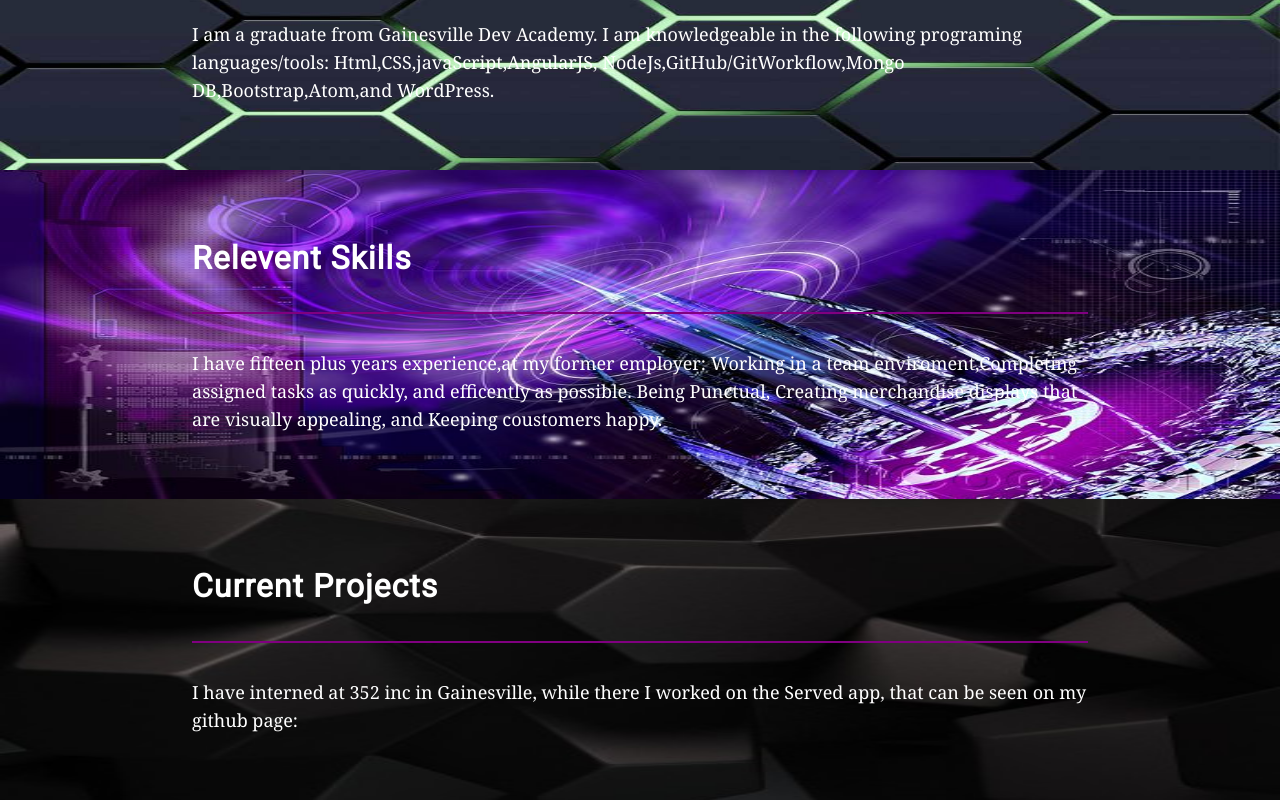
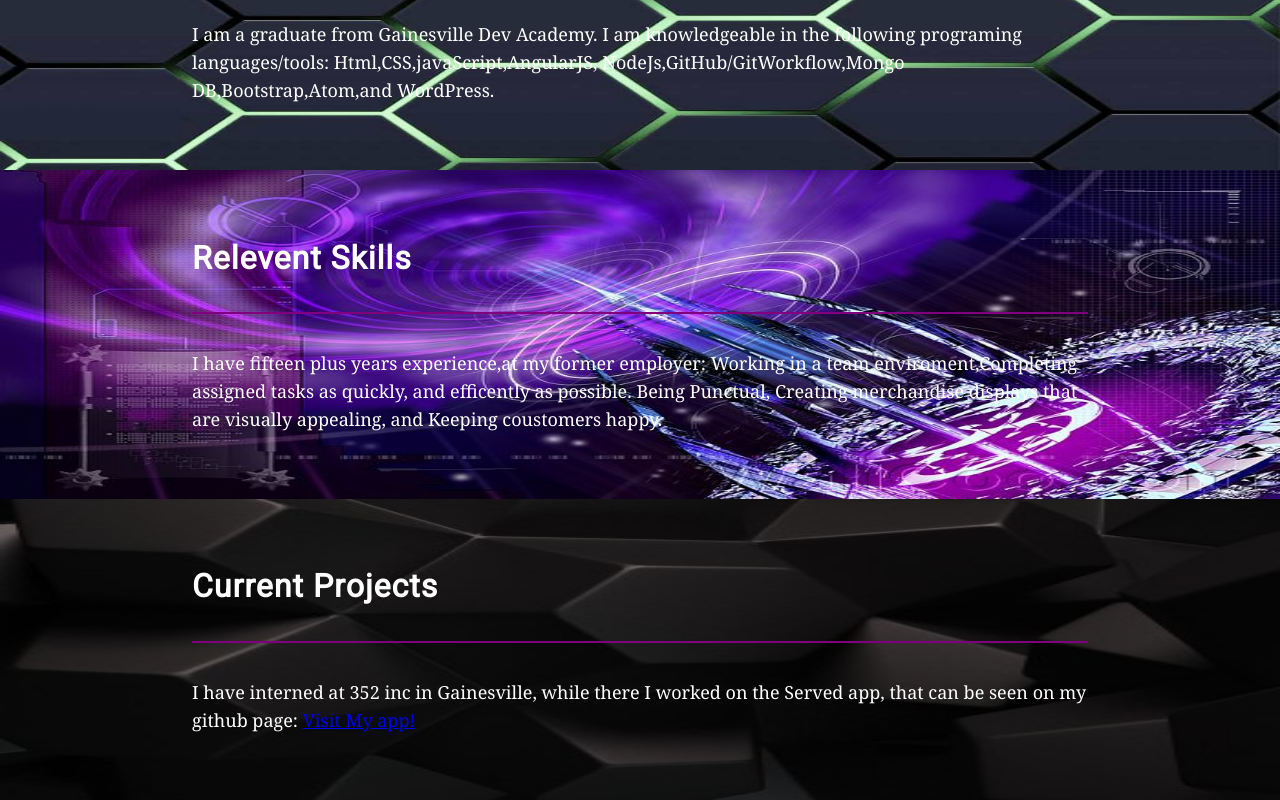
Before and after one commit to bradwat/bradwat.github.io, a plain HTML site: page index.html in a window 1280 px wide. Shown: the part 882-1682 px from the top of the page. Drawn offline with nearby package versions, Linux system fonts and the light colour scheme.

Commit message:
fixed link for real this time

```diff
--- a/index.html
+++ b/index.html
@@ -96,7 +96,7 @@
     <div class="content">
       <h1>Current Projects</h1>
       <h3></h3>
-      <p>I have interned at 352 inc in Gainesville, while there I worked on the Served app, that can be seen on my github page:<a href= "https//www.github.com/bradwat"></p>
+      <p>I have interned at 352 inc in Gainesville, while there I worked on the Served app, that can be seen on my github page: <a href="https://www.github.com/bradwat">Visit My app!</a></p>
     </div>
   </section>
   <!-- <section id="six" data-anchor="six" class="page-block">
```
